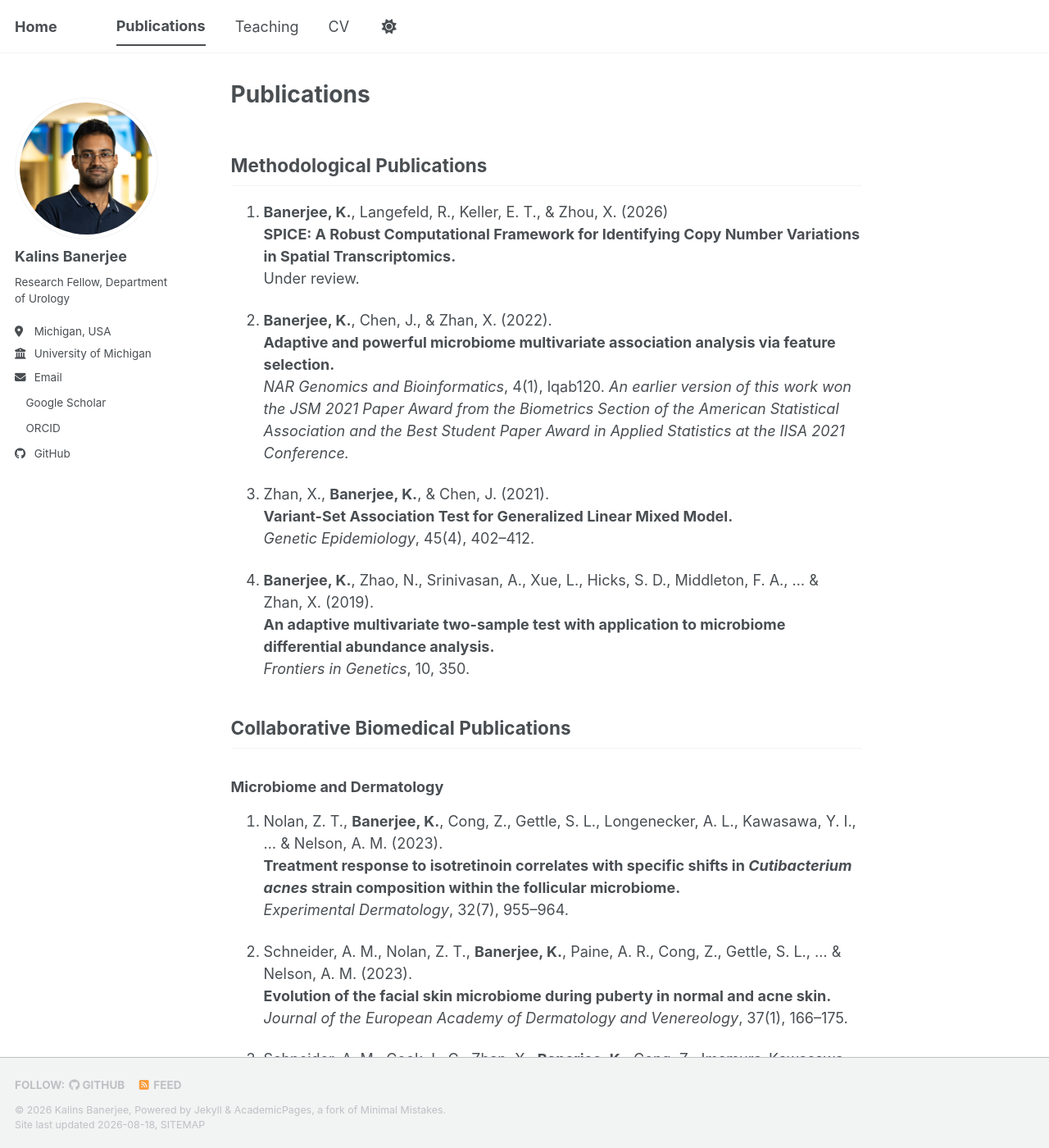
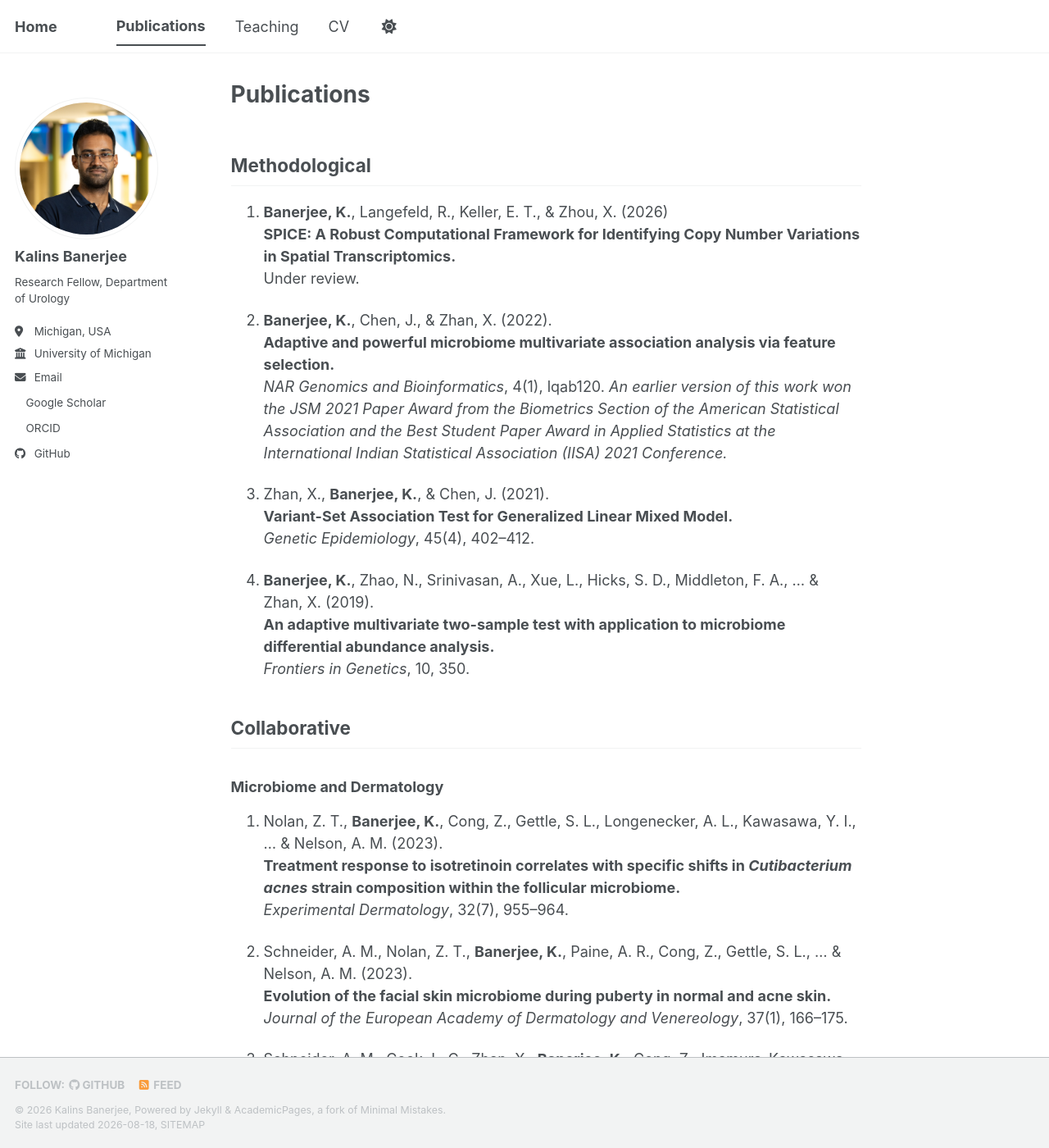
Before and after one commit to kzb193/kzb193.github.io, a Jekyll site: the page built from _pages/publications_KB.md, in a window 1280 px wide and 1400 px high. Shown: the whole window at 82% size. Built offline with Jekyll 4.4.1, drawn with Linux system fonts in a browser that asks for light colours; a style sheet for code colours, icons or effects is not loaded; some of the changed text lies outside the part shown.

Commit message:
Refactor publication sections and improve formatting
Updated section headings and improved formatting for clarity.

```diff
--- a/_pages/publications_KB.md
+++ b/_pages/publications_KB.md
@@ -3,10 +3,11 @@ layout: single
 title: "Publications"
 permalink: /publications/
 author_profile: true
+classes: wide
 ---
 
 
-## Methodological Publications
+## Methodological
 
 1. **Banerjee, K.**, Langefeld, R., Keller, E. T., & Zhou, X. (2026)
    **SPICE: A Robust Computational Framework for Identifying Copy Number Variations in Spatial Transcriptomics.**
@@ -15,7 +16,7 @@ author_profile: true
 2. **Banerjee, K.**, Chen, J., & Zhan, X. (2022).
    **Adaptive and powerful microbiome multivariate association analysis via feature selection.**
    *NAR Genomics and Bioinformatics*, 4(1), lqab120.
-   *An earlier version of this work won the JSM 2021 Paper Award from the Biometrics Section of the American Statistical Association and the Best Student Paper Award in Applied Statistics at the IISA 2021 Conference.*
+   *An earlier version of this work won the JSM 2021 Paper Award from the Biometrics Section of the American Statistical Association and the Best Student Paper Award in Applied Statistics at the International Indian Statistical Association (IISA) 2021 Conference.*
 
 3. Zhan, X., **Banerjee, K.**, & Chen, J. (2021).
    **Variant-Set Association Test for Generalized Linear Mixed Model.**
@@ -25,7 +26,7 @@ author_profile: true
    **An adaptive multivariate two-sample test with application to microbiome differential abundance analysis.**
    *Frontiers in Genetics*, 10, 350.
 
-## Collaborative Biomedical Publications
+## Collaborative
 
 ### Microbiome and Dermatology
 
```
Also changed, not shown: other parts of _pages/publications_KB.md (+4 -6 lines).
